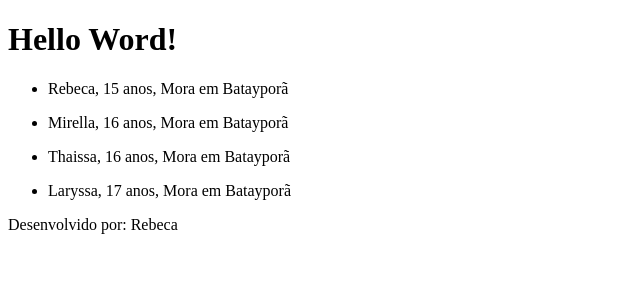
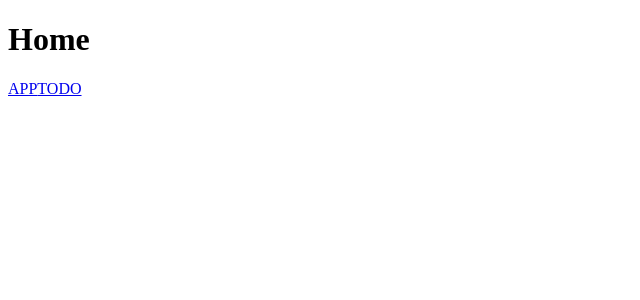
Before and after one commit to rebeca018/PTAC2, a React (Vite) app: page /login in a window 1280 px wide. Shown: the top 300 px of the page, without its empty margins (0-640 px from the left). Built offline with nearby package versions, Linux system fonts and the light colour scheme.

Commit message:
Commit Todo

```diff
--- a/package.json
+++ b/package.json
@@ -11,7 +11,8 @@
   },
   "dependencies": {
     "react": "^18.2.0",
-    "react-dom": "^18.2.0"
+    "react-dom": "^18.2.0",
+    "react-router-dom": "^6.15.0"
   },
   "devDependencies": {
     "@types/react": "^18.2.15",
--- a/src/App.jsx
+++ /dev/null
@@ -1,12 +0,0 @@
-import { Exemplo } from './Exemplo'
-
-export default function App() {
-    const listaAlunos = [{nome: "Rebeca", idade: 15, cidade: "Batayporã"}, {nome: "Mirella", idade: 16, cidade: "Batayporã"}, {nome: "Thaissa", idade: 16, cidade: "Batayporã"}, {nome: "Laryssa", idade: 17, cidade: "Batayporã"} ];
-    return (
-      <div>
-        <h1>Hello Word!</h1>
-        <Exemplo lista={listaAlunos}/>
-      </div>
-
-    );
-  }
--- a/src/Dev.jsx
+++ /dev/null
@@ -1,7 +0,0 @@
-export function Dev({nome}){
-    return (
-        <div>
-            <p>Desenvolvido por: {nome}</p>
-        </div>
-    );
-}
--- a/src/Exemplo.jsx
+++ /dev/null
@@ -1,15 +0,0 @@
-import { Dev } from './Dev'
-
-export function Exemplo({lista}) {
-    return (
-        <div>
-            {lista.map(aluno=>(
-                <ul>
-                    <li>{aluno.nome}, {aluno.idade} anos, Mora em {aluno.cidade}</li>
-                </ul>
-            ))}
-
-            <Dev nome="Rebeca"/>
-        </div>
-    );
-}
--- /dev/null
+++ b/src/Home/Home.jsx
@@ -0,0 +1,10 @@
+import { Link } from "react-router-dom";
+export default function Home() {
+    return (
+        <div>
+            <h1>Home</h1>
+            <Link to="/">APP</Link>
+            <Link to="/todo">TODO</Link>
+        </div>
+    )
+}
--- /dev/null
+++ b/src/Todo/Todo.jsx
@@ -0,0 +1,8 @@
+export default function Home() {
+    return (
+        <div>
+            <h1>Home</h1>
+
+        </div>
+    )
+}
--- a/src/main.jsx
+++ b/src/main.jsx
@@ -1,10 +1,19 @@
 import React from 'react'
 import ReactDOM from 'react-dom/client'
-import App from './App'
 
+import { Routes, Route, BrowserRouter } from "react-router-dom";
+
+
+import Home from './Home/Home';
+import Todo from './Todo/Todo';
 
 ReactDOM.createRoot(document.getElementById('root')).render(
   <React.StrictMode>
-    <App />
+    <BrowserRouter>
+      <Routes>
+        <Route path='/login' element={<Home />}></Route>
+        <Route path='/todo' element={<Todo />}></Route>
+      </Routes>
+    </BrowserRouter>
   </React.StrictMode>,
 )
```
Also changed, not shown: 1 other file (tests, documents, lock files or other folders).
